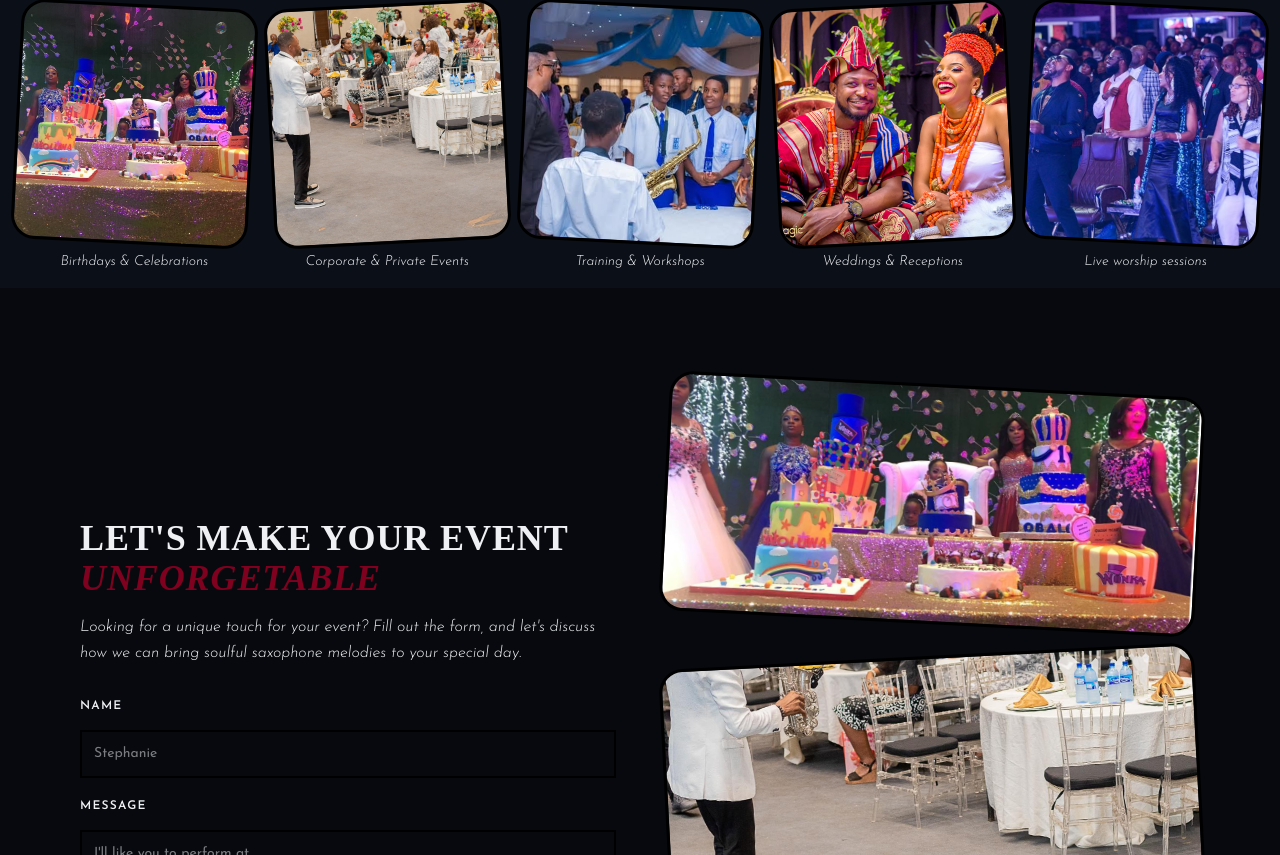
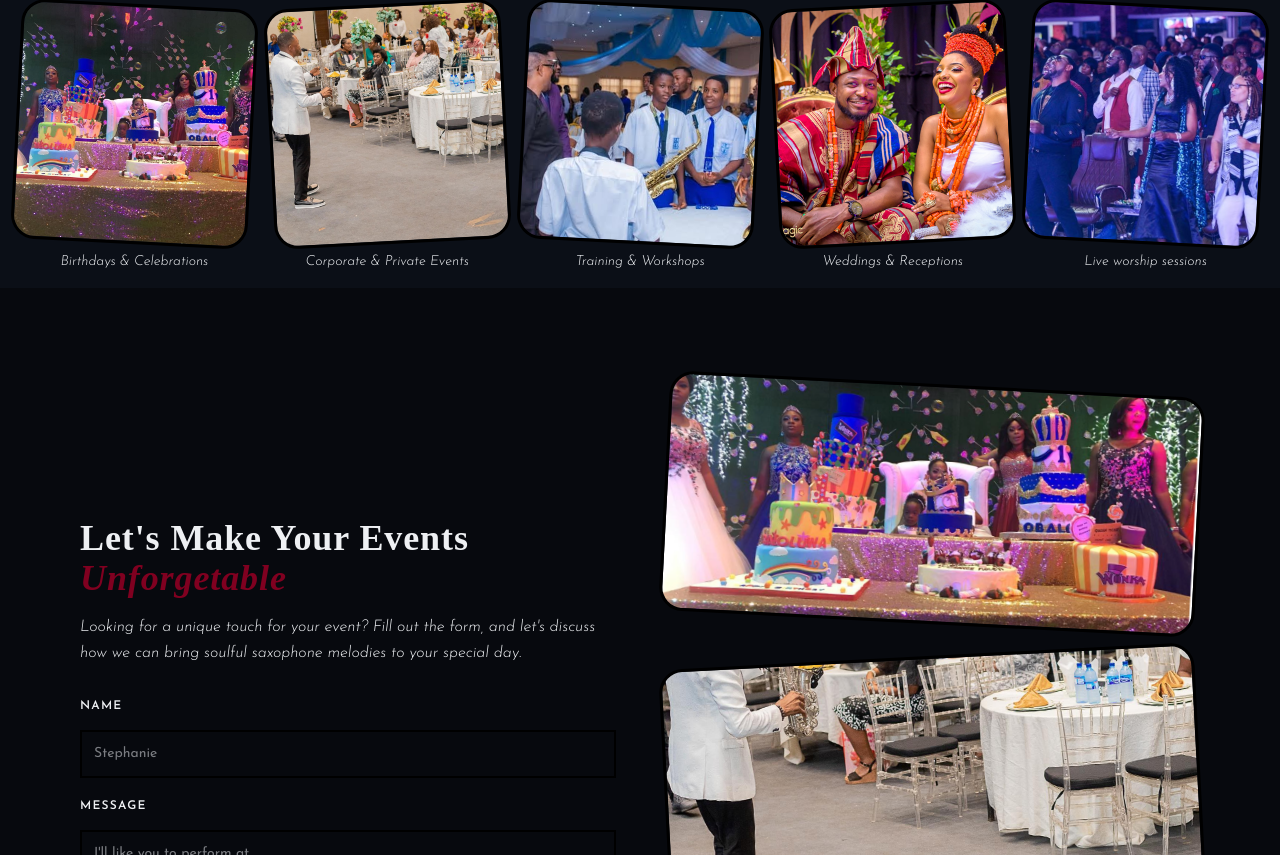
Before and after one commit to Katchy1942/Saxoharry, a React (Vite) app: page / in a window 1280 px wide. Shown: the part 812-1667 px from the top of the page. Built offline with nearby package versions, Linux system fonts and the light colour scheme; a web font is replaced by a local one.

Commit message:
update 7

```diff
--- a/src/HomePage.jsx
+++ b/src/HomePage.jsx
@@ -71,7 +71,7 @@ const HomePage = () => {
                         transition={{ duration: 0.8, ease: "easeOut" }}
                     >
                         <h1 className="text-2xl sm:text-3xl md:text-4xl leading-tight font-['Abhaya_Libre'] font-extrabold tracking-wide uppercase">
-                            IBARO 'SAXOHARRY' CHIDALU
+                            Ibaro 'Saxoharry' Chidalu
                         </h1>
 
                         <p className="text-sm sm:text-base md:text-lg leading-relaxed italic max-w-sm mx-auto md:mx-0 font-light">
@@ -152,7 +152,7 @@ const HomePage = () => {
                         viewport={{ once: true, amount: 0.3 }}
                     >
                         <h2 className="text-3xl sm:text-4xl font-bold mb-4 font-['Abhaya_Libre'] tracking-wide">
-                            LET'S MAKE YOUR EVENT <span className="italic text-[#800020]">UNFORGETABLE</span>
+                            Let's Make Your Events <span className="italic text-[#800020]">Unforgetable</span>
                         </h2>
                         <p className="italic text-base mb-8 font-light leading-relaxed">
                             Looking for a unique touch for your event? Fill out the form, and let's discuss how we can bring soulful saxophone melodies to your special day.
```
